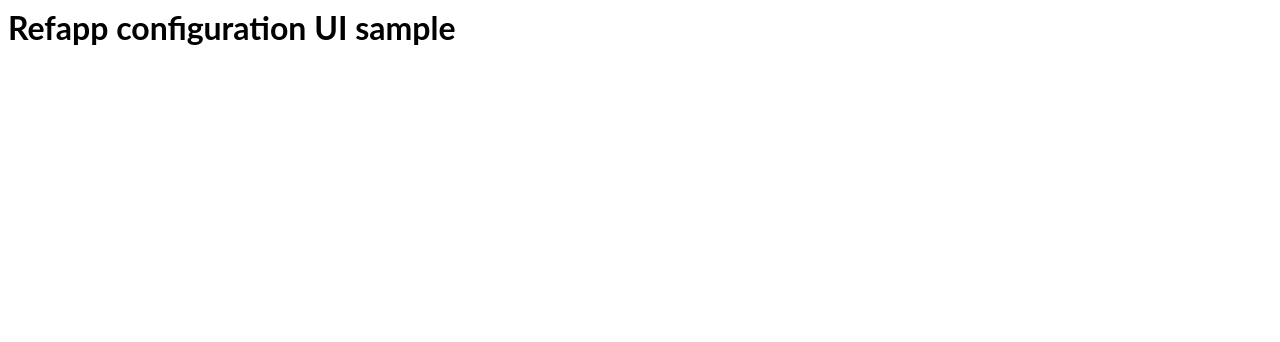
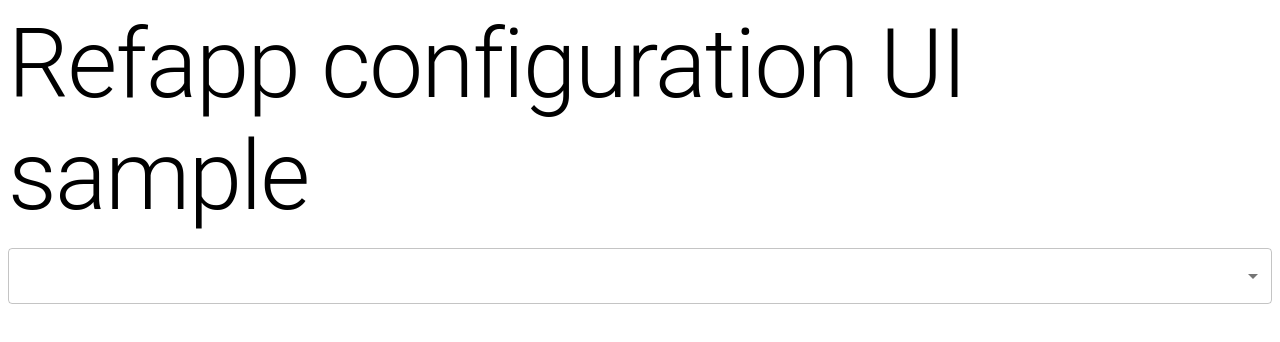
Before and after one commit to ref-app/refapp-api, a React (Create React App) app in the folder react-sample/: page / in a window 1280 px wide. Shown: the top 342 px of the page. Built offline with nearby package versions, Linux system fonts and the light colour scheme; no server answers.

Commit message:
select config file

```diff
--- a/react-sample/src/App.tsx
+++ b/react-sample/src/App.tsx
@@ -1,25 +1,54 @@
+import { Box, MenuItem, Select, Typography } from "@mui/material";
 import * as React from "react";
 import { AtsConfigPreview } from "./AtsConfigPreview";
 import { RefappAtsConfig } from "./lib/ats-types";
 import "./style.css";
 
+/**
+ * From the config-examples directory in this repository
+ */
+const configFiles = [
+  "Cost Centers, existing project, Swedish.json",
+  "Cost Centers.json",
+  "External Recruitment, pre-filled values from default project template.json",
+  "Project Templates, existing project, Swedish.json",
+  "Project Templates.json",
+] as const;
+
 export default function App() {
+  const [atsConfigFile, setAtsConfigFile] = React.useState<string>();
   const [atsConfig, setAtsConfig] = React.useState<RefappAtsConfig>();
 
   React.useEffect(() => {
+    if (!atsConfigFile) {
+      return;
+    }
     fetch(
-      "https://raw.githubusercontent.com/ref-app/refapp-api/main/config-examples/Cost%20Centers%2C%20existing%20project%2C%20Swedish.json"
+      `https://raw.githubusercontent.com/ref-app/refapp-api/main/config-examples/${encodeURIComponent(
+        atsConfigFile
+      )}`
     ).then((response) => {
       response.json().then((config) => {
         setAtsConfig(config);
       });
     });
-  });
+  }, [atsConfigFile]);
 
   return (
-    <div>
-      <h1>Refapp configuration UI sample</h1>
+    <Box display="flex" flexDirection="column" gap={2}>
+      <Typography variant="h1">Refapp configuration UI sample</Typography>
+      <Select
+        value={atsConfigFile}
+        onChange={(e) => setAtsConfigFile(e.target.value)}
+      >
+        {configFiles.map((f) => (
+          <MenuItem key={f} value={f}>
+            {f}
+          </MenuItem>
+        ))}
+      </Select>
+
       {atsConfig && <AtsConfigPreview configFields={atsConfig.config.fields} />}
-    </div>
+    </Box>
   );
 }
```
